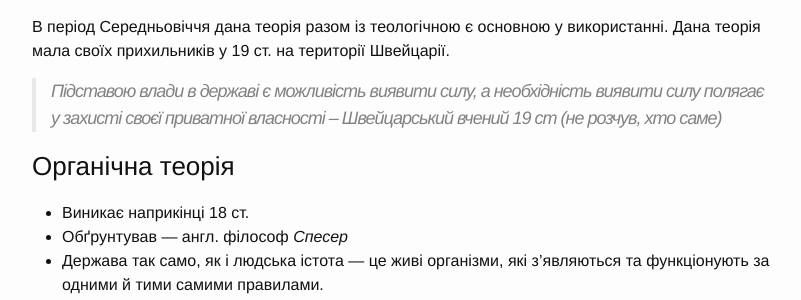
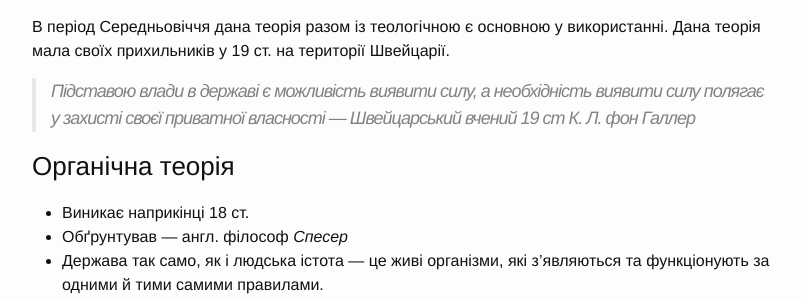
Before and after one commit to KPI-FICT-IP32/Blog, a Jekyll site: the page built from _posts/kpi/s06_jurisprudence/2016-02-26-jurisprudence-lecture-02.markdown, in a window 1280 px wide and 900 px high, scrolled down 3291 px. Shown: the part 179-479 px from the top of the window, without its empty margins (238-1039 px from the left). Built offline with Jekyll 4.4.1, drawn with Linux system fonts in a browser that asks for light colours.

Commit message:
Update 2016-02-26-jurisprudence-lecture-02.markdown

```diff
--- a/_posts/kpi/s06_jurisprudence/2016-02-26-jurisprudence-lecture-02.markdown
+++ b/_posts/kpi/s06_jurisprudence/2016-02-26-jurisprudence-lecture-02.markdown
@@ -118,7 +118,7 @@ categories: kpi_s06_jurisprudence
 В період Середньовіччя дана теорія разом із теологічною є основною у використанні. Дана теорія мала своїх прихильників у 19 ст. на території Швейцарії.
 
 > Підставою влади в державі є можливість виявити силу, а необхідність виявити силу полягає у захисті своєї приватної власності
--- Швейцарський вчений 19 ст (не розчув, хто саме)
+— Швейцарський вчений 19 ст К. Л. фон Галлер
 
 ### Органічна теорія
 
```
